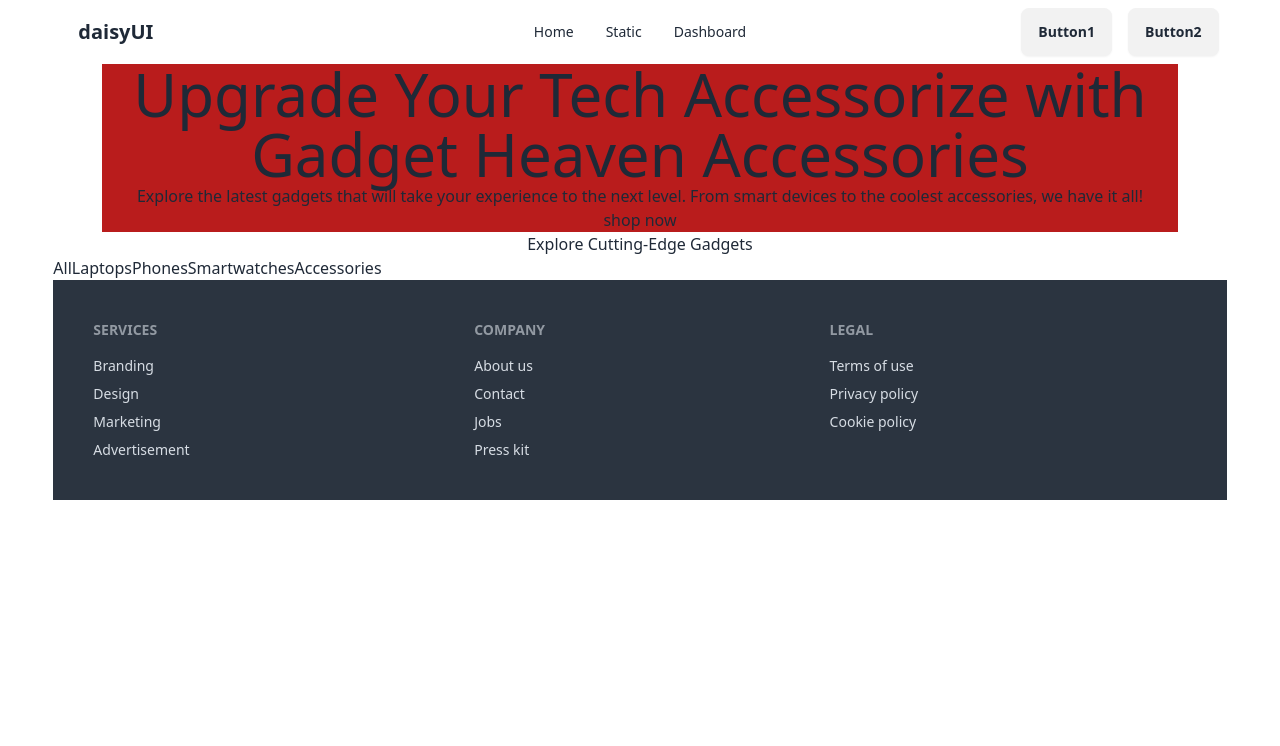
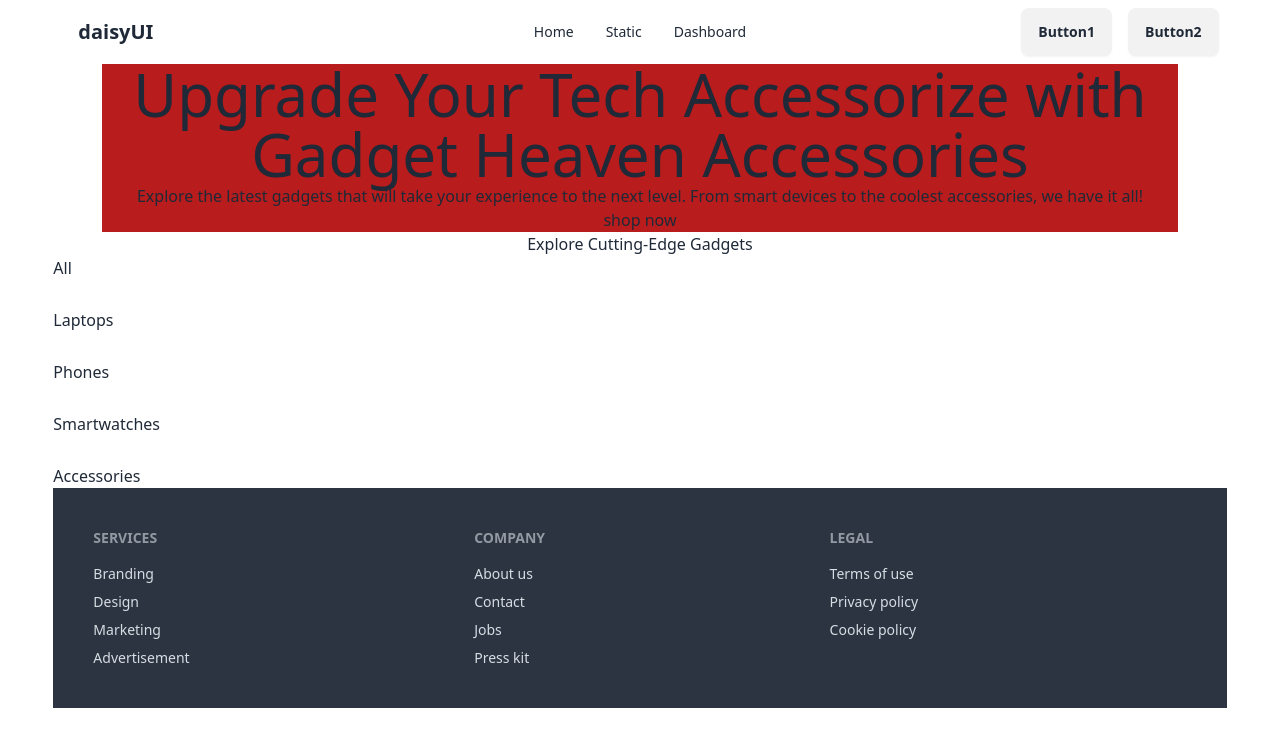
Before and after one commit to programming-hero-web-course-4/b10a8-gadget-heaven-Sais-opu, a React (Vite) app: page / in a window 1280 px wide. Shown: the top 746 px of the page. Built offline with nearby package versions, Linux system fonts and the light colour scheme.

Commit message:
category almost done

```diff
--- a/src/Route/Routes.jsx
+++ b/src/Route/Routes.jsx
@@ -4,7 +4,7 @@ import Dashboard from '../pages/Dashboard';
 import Home from '../pages/Home';
 import Details from '../pages/Details';
 import Static from '../pages/Static';
-
+import Card from '../components/Card';
 const routes = createBrowserRouter([
     {
         path: '/',
@@ -13,7 +13,13 @@ const routes = createBrowserRouter([
             {
                 path: '/',
                 element: <Home></Home>,
-                loader:()=> fetch('./Category.json'),
+                loader: () => fetch('./Category.json'),
+                children: [
+                    {
+                        path: '/category/:category',
+                        element:<Card></Card>
+                    },
+                ]
             },
             {
                 path: '/Dashboard',
--- /dev/null
+++ b/src/components/Card.jsx
@@ -0,0 +1,11 @@
+
+
+const Card = () => {
+    return (
+        <div>
+            <p>hlo</p>
+        </div>
+    );
+};
+
+export default Card;
--- a/src/components/Categories.jsx
+++ b/src/components/Categories.jsx
@@ -2,9 +2,10 @@ import { Link } from 'react-router-dom';
 
 const Categories = ({categories}) => {
     return (
-        <div>
+
+        <div className='flex flex-col gap-7'>
             {/* button */}
-            {categories.map(category => <Link key={category.category} to='/'>{category.category}</Link>)}
+            {categories.map(category => <Link key={category.category} to={`/category/${category.category}`}>{category.category}</Link>)}
             {/* <Link to='/Laptops'>Laptops</Link>
             <Link to='/Phones'>Phones</Link>
             <Link to='/Accessories'>Accessories</Link>
--- a/src/pages/Home.jsx
+++ b/src/pages/Home.jsx
@@ -1,4 +1,4 @@
-import { Link, useLoaderData } from 'react-router-dom';
+import { Link, Outlet, useLoaderData } from 'react-router-dom';
 import BannerImg from '../assets/banner.jpg';
 
 import Categories from '../components/Categories';
@@ -24,7 +24,7 @@ const Home = () => {
                 </div>
                 <div className='grid grid-cols-3'>
                     {/* card */}
-
+                    <Outlet></Outlet>
                 </div>
 
             </div>
```
